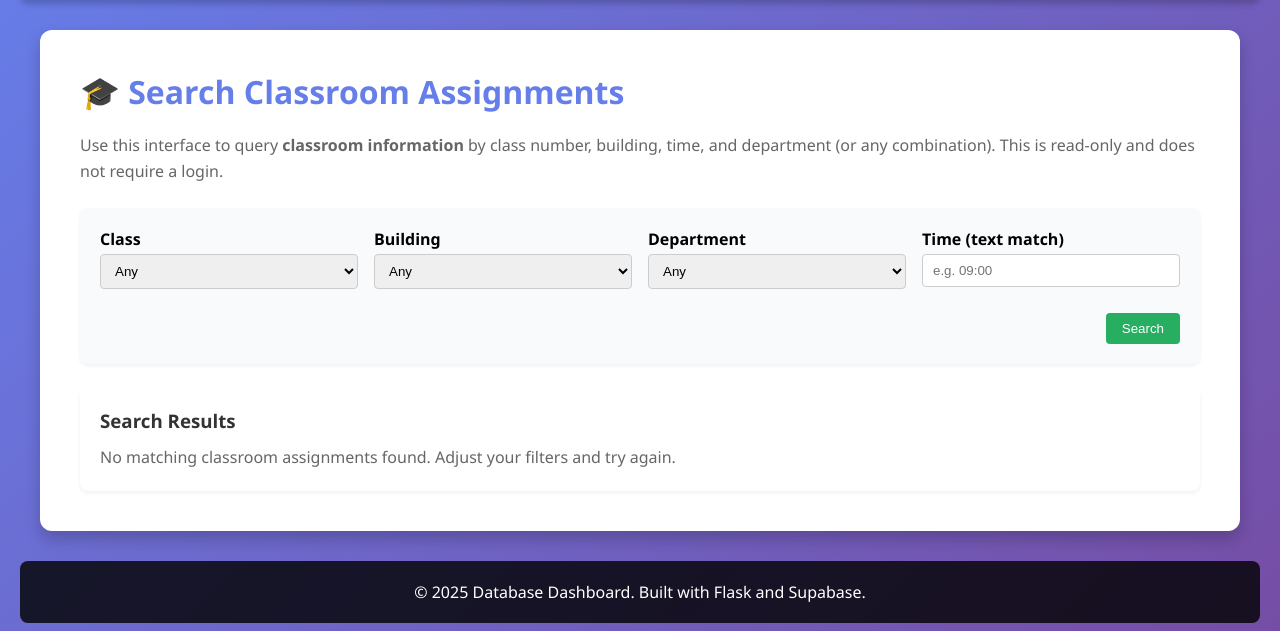
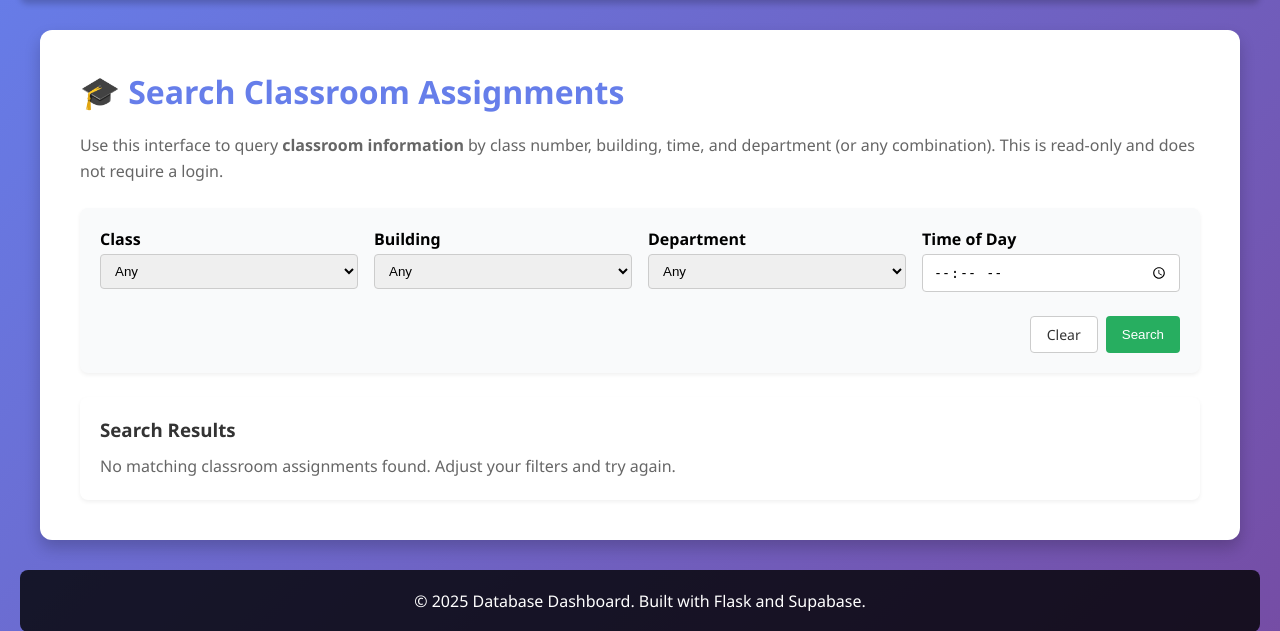
Before and after one commit to busterblake/440-Database-Design-Final, a Flask app: page /student in a window 1280 px wide. Shown: the part 83-714 px from the top of the page. Run offline with Flask 3, Linux system fonts and the light colour scheme; data that the repository does not hold is empty.

Commit message:
update to the UI

```diff
--- a/main.py
+++ b/main.py
@@ -149,6 +149,18 @@ def student():
     # Track which **courses** actually have room assignments so we can
     # build a dropdown of available classes (by course) for students to search.
     available_courses = {}
+    # Helper to parse stored datetimes down to minutes
+    def _to_minute_dt(value: str):
+        if not value:
+            return None
+        text = str(value).replace(' ', 'T')
+        trimmed = text[:16]
+        try:
+            return datetime.fromisoformat(trimmed)
+        except Exception as parse_err:
+            print('Error parsing datetime in student search:', value, parse_err)
+            return None
+
     for ra in room_assignments:
         s = section_by_id.get(ra.get('section_id'))
         if not s:
@@ -214,10 +226,27 @@ def student():
         if dept_id and str(row.get('dept_id')) != dept_id:
             continue
         if time_filter:
-            start_str = str(row.get('assign_start') or '')
-            end_str = str(row.get('assign_end') or '')
-            if time_filter not in start_str and time_filter not in end_str:
-                continue
+            # Expect HH:MM from a time input; if parsing fails, fall back to simple substring match
+            from datetime import time as _time_cls  # local alias to avoid confusion
+            req_time = None
+            try:
+                req_time = datetime.strptime(time_filter, '%H:%M').time()
+            except Exception:
+                req_time = None
+
+            if req_time:
+                st = _to_minute_dt(row.get('assign_start'))
+                et = _to_minute_dt(row.get('assign_end'))
+                if not st or not et:
+                    continue
+                # Match if requested time falls within [start, end)
+                if not (st.time() <= req_time < et.time()):
+                    continue
+            else:
+                start_str = str(row.get('assign_start') or '')
+                end_str = str(row.get('assign_end') or '')
+                if time_filter not in start_str and time_filter not in end_str:
+                    continue
 
         results.append(row)
 
--- a/templates/student.html
+++ b/templates/student.html
@@ -177,13 +177,13 @@
                     </div>
 
                     <div>
-                        <label for="time" style="display:block;margin-bottom:4px;font-weight:600;">Time (text match)</label>
-                        <input type="text" id="time" name="time" value="{{ time_filter or '' }}"
-                               placeholder="e.g. 09:00"
+                        <label for="time" style="display:block;margin-bottom:4px;font-weight:600;">Time of Day</label>
+                        <input type="time" id="time" name="time" value="{{ time_filter or '' }}"
                                style="width:100%;padding:8px 10px;border-radius:4px;border:1px solid #ccc;">
                     </div>
 
-                    <div style="grid-column:1 / -1;text-align:right;margin-top:8px;">
+                        <div style="grid-column:1 / -1;text-align:right;margin-top:8px;display:flex;justify-content:flex-end;gap:8px;">
+                            <a href="/student" style="padding:8px 16px;border-radius:4px;border:1px solid #ccc;background:#fff;color:#333;text-decoration:none;font-size:14px;">Clear</a>
                         <button type="submit" class="logout-btn" style="background-color:#27ae60;">Search</button>
                     </div>
                 </form>
```
